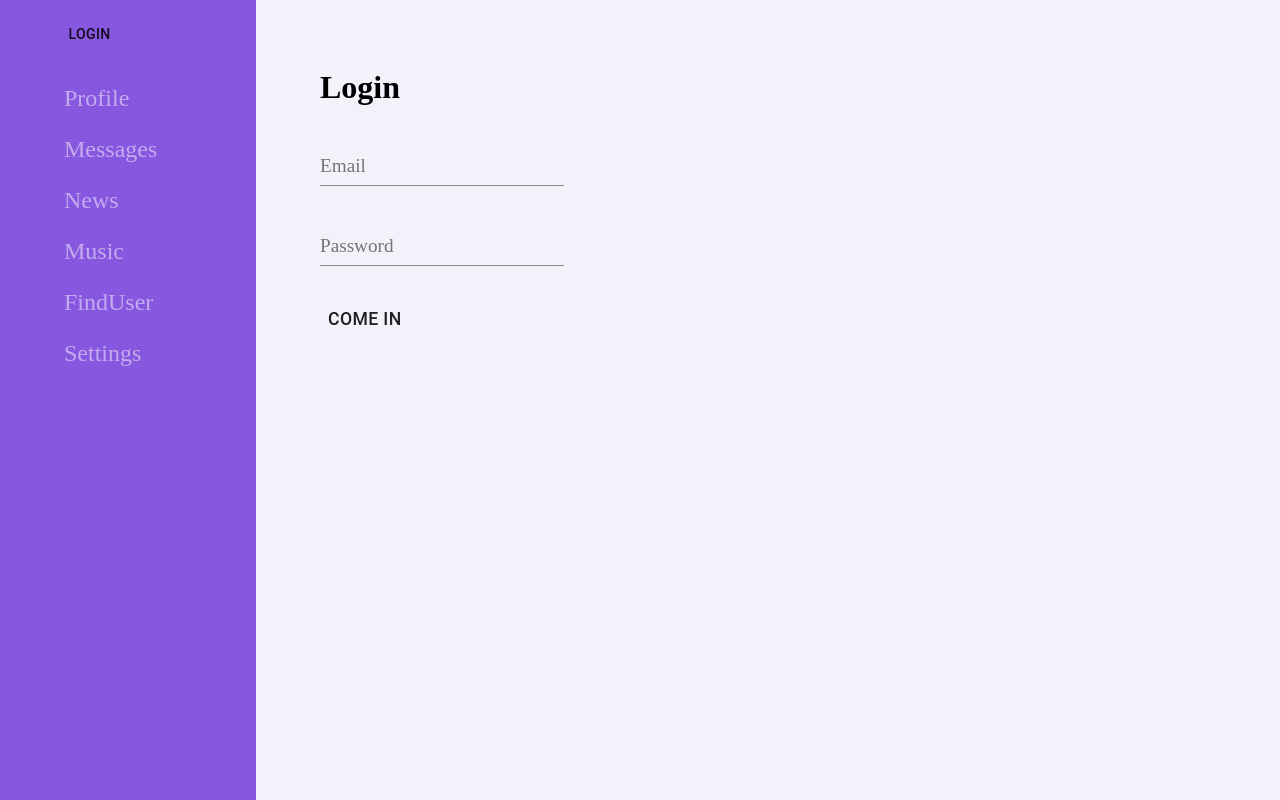
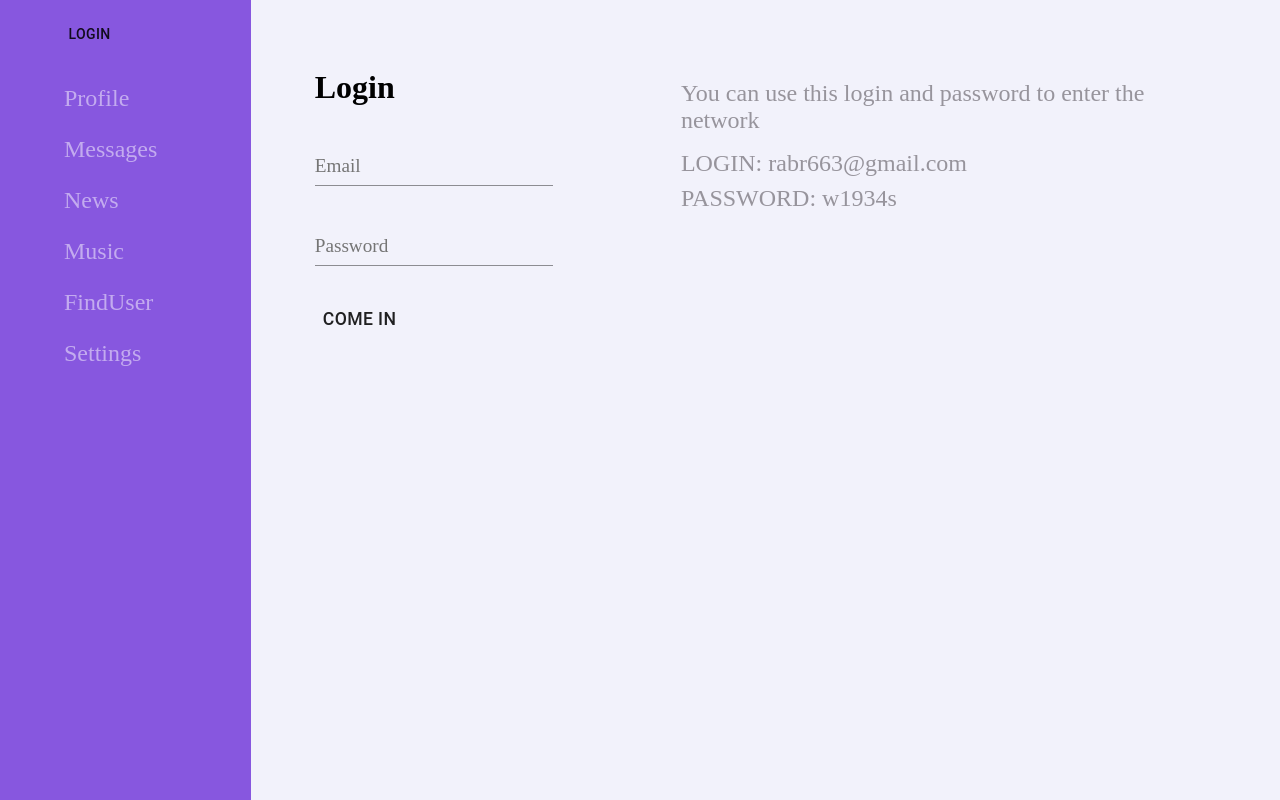
Before and after one commit to Romanov5000/Social-network, a React (Create React App) app: page /login in a window 1280 px wide. Built offline with nearby package versions, Linux system fonts and the light colour scheme; no server answers.

Commit message:
find users style

```diff
--- a/src/components/App/App.module.css
+++ b/src/components/App/App.module.css
@@ -1,7 +1,6 @@
 
 .container{
     display: flex;
-    /* max-width: 1200px; */
     margin: 0 auto;
     background-color: #f2f2fb;
 }
--- a/src/components/FindUser/FindUser.jsx
+++ b/src/components/FindUser/FindUser.jsx
@@ -45,7 +45,7 @@ const FindUser = () => {
 
   return (
     <div>
-      <ul>{usersList}</ul>
+      <ul className={style.findUser}>{usersList}</ul>
       <Paginator onPaginatorPage={setUsersAction} />
     </div>
   );
--- a/src/components/FindUser/FindUser.module.css
+++ b/src/components/FindUser/FindUser.module.css
@@ -0,0 +1,5 @@
+.findUser{
+    margin: 3rem 4rem;
+    list-style-type: none;
+    padding: 0;
+}
--- a/src/components/FindUser/User/User.jsx
+++ b/src/components/FindUser/User/User.jsx
@@ -1,6 +1,7 @@
 import React from "react";
 import style from "./User.module.css";
 import { NavLink } from "react-router-dom";
+import Button from "@material-ui/core/Button";
 
 export default function User(props) {
   const { name, id, follow, photos, postUserFollow, deleteUserFollow } = props;
@@ -11,12 +12,19 @@ export default function User(props) {
 
   return (
     <div key={id} className={style.user}>
-      <NavLink to={`/Profile/${id}`}>
-        <img src={userPhoto} alt="logo" />
-      </NavLink>
-      <p>{name}</p>
-      <button onClick={ follow? ()=> deleteUserFollow(id) :
-        () => postUserFollow(id)}>{followBtn}</button>
+      <div className={style.userAvatar}>
+        <NavLink to={`/Profile/${id}`}>
+          <img src={userPhoto} alt="logo" />
+        </NavLink>
+      </div>
+      <div className={style.followBlk}>
+        <p>{name}</p>
+        <Button
+          onClick={
+            follow ? () => deleteUserFollow(id) : () => postUserFollow(id)}>
+          {followBtn}
+        </Button>
+      </div>
     </div>
   );
 }
--- a/src/components/FindUser/User/User.module.css
+++ b/src/components/FindUser/User/User.module.css
@@ -1,3 +1,19 @@
-.user img {
+.user {
+    display: flex;
+    margin-bottom: 2rem;
+}
+.user p {
+    font-size: 1.5rem;
+    margin-left: 0.5rem;
+}
+.user img{
     width: 30%;
 }
+.user button{
+font-size: 1rem;
+}
+
+.followBlk{
+    position: absolute;
+    left: 37rem;
+}
--- a/src/components/Login/Login.jsx
+++ b/src/components/Login/Login.jsx
@@ -1,21 +1,30 @@
 import React from "react";
-import {useSelector } from "react-redux";
+import { useSelector } from "react-redux";
 import { Redirect } from "react-router-dom";
-import UserSearchForm from './LoginForm/LoginForm';
-import style from './Login.module.css';
+import UserSearchForm from "./LoginForm/LoginForm";
+import style from "./Login.module.css";
 
 const Login = (props) => {
   const isAuth = useSelector((state) => state.isAuth);
   const isAuthError = useSelector((state) => state.isAuthError);
 
-  let loginError = isAuthError? <div>Login or password is incorrect</div> : null;
+  let loginError = isAuthError ? (
+    <div className={style.loginError}>Login or password is incorrect</div>
+  ) : null;
 
   if (isAuth) return <Redirect to={"/News"} />;
   return (
-    <div className={style.loginContainer}>
-      <h1>Login</h1>
-      <UserSearchForm />
-      {loginError}
+    <div className={style.loginFormContainer}>
+      <div className={style.loginContainer}>
+        <h1>Login</h1>
+        <UserSearchForm />
+        {loginError}
+      </div>
+      <div>
+        <div className={style.helper}>You can use this login and password to enter the network</div>
+        <div className={style.helperLogin}>LOGIN: rabr663@gmail.com</div>
+        <div className={style.helperLogin}>PASSWORD: w1934s</div>
+      </div>
     </div>
   );
 };
--- a/src/components/Login/Login.module.css
+++ b/src/components/Login/Login.module.css
@@ -1,5 +1,5 @@
 .loginContainer{
-    margin: 3rem 4rem;
+    margin-right: 8rem;
 }
 .loginForm {
     margin-top: 2rem;
@@ -41,3 +41,17 @@ font-size: 1.1rem;
 .submitLogin span{
     font-size: 1.1rem;
 }
+.loginFormContainer{
+    display: flex;
+     margin: 3rem 4rem;
+}
+.helper{
+    font-size: 1.5rem;
+    margin: 2rem 0 1rem;
+    color: #97949c;
+}
+.helperLogin{
+    font-size: 1.5rem;
+    margin-bottom: 0.5rem;
+    color: #97949c;
+}
--- a/src/components/Paginator/Paginator.jsx
+++ b/src/components/Paginator/Paginator.jsx
@@ -1,5 +1,7 @@
 import React from "react";
 import { connect } from "react-redux";
+import style from './Paginator.module.css';
+import Button from '@material-ui/core/Button';
 
 const Paginator = (props) => {
   const { currentPage, getPage } = props;
@@ -8,12 +10,12 @@ const Paginator = (props) => {
   let nextPage = currentPage + 1;
 
   return (
-    <div>
-      <button onClick={() => getPage(prevPage)}>Prev List</button>
+    <div className={style.paginator}>
+      <Button onClick={() => getPage(prevPage)}>Prev List</Button>
 
-      <span>{currentPage}</span>
+      <span className={style.pageNumber}>{currentPage}</span>
 
-      <button onClick={() => getPage(nextPage)}>Next List</button>
+      <Button onClick={() => getPage(nextPage)}>Next List</Button>
     </div>
   );
 };
--- /dev/null
+++ b/src/components/Paginator/Paginator.module.css
@@ -0,0 +1,12 @@
+.paginator{
+    margin-left: 4.2rem;
+    margin-bottom: 2rem;
+}
+.paginator button{
+    font-size: 1rem;
+}
+.pageNumber{
+    font-size: 1.1rem;
+    margin: 0 0.2rem;
+    color: #97949c;
+}
```
Also changed, not shown: 1 other file (tests, documents, lock files or other folders).
